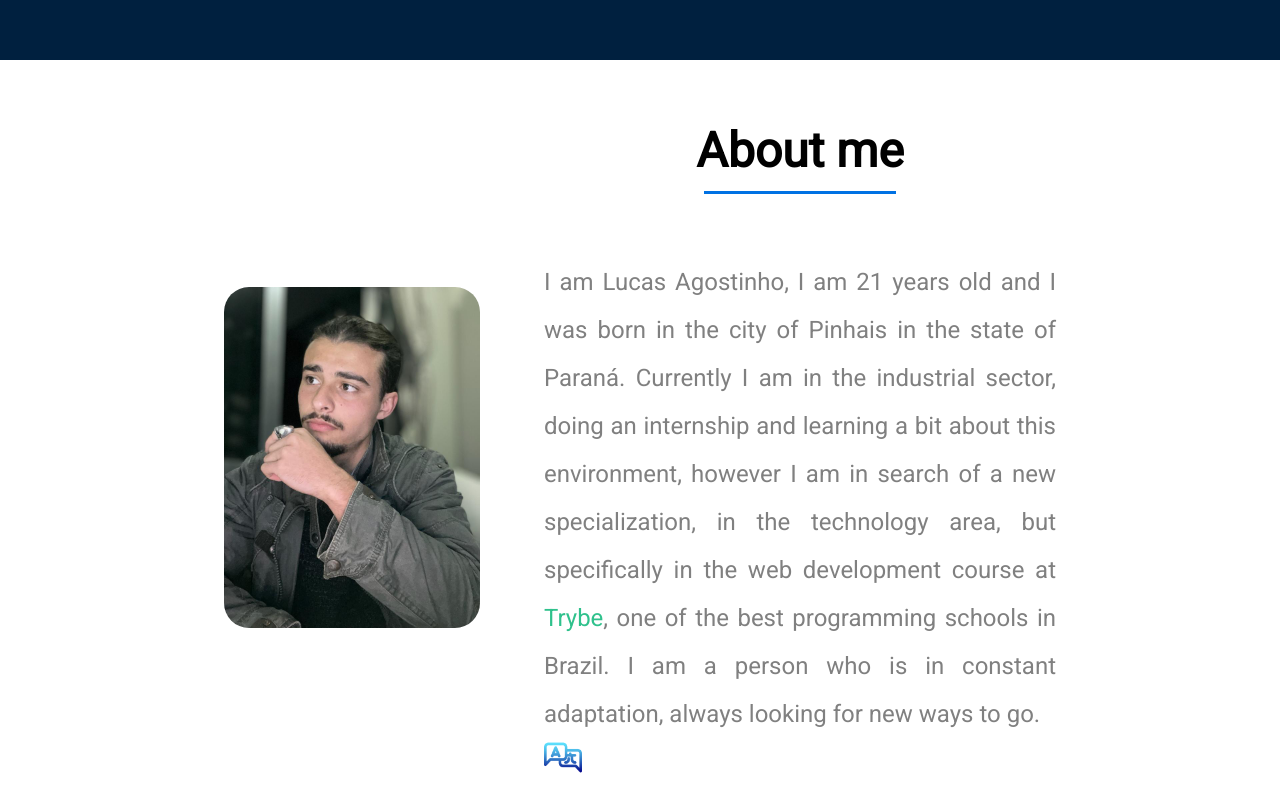
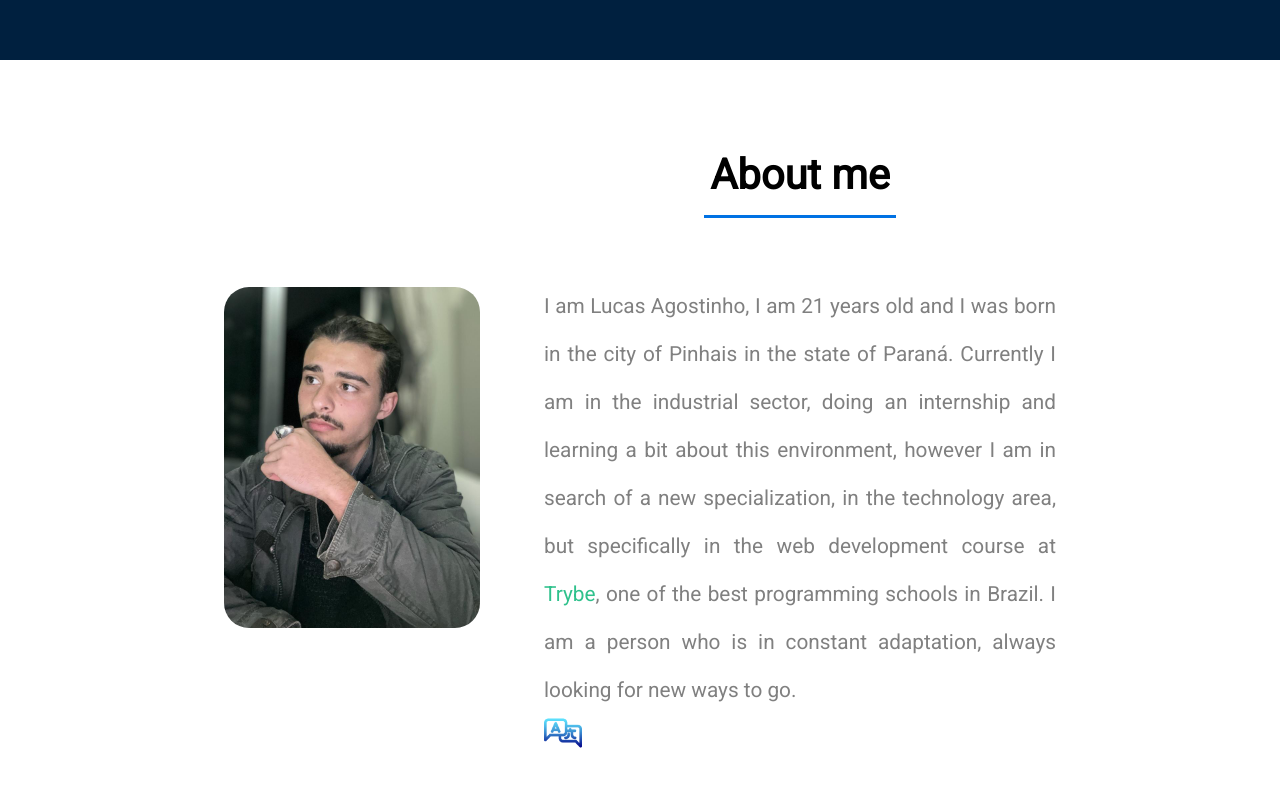
Before and after one commit to LucasBelgamann/my-portfolio, a React (Vite) app: page / in a window 1280 px wide. Shown: the part 740-1540 px from the top of the page. Built offline with nearby package versions, Linux system fonts and the light colour scheme.

Commit message:
Footer link

```diff
--- a/src/components/about/About.css
+++ b/src/components/about/About.css
@@ -14,7 +14,7 @@
 
 .text-about {
     width: 40vw;
-    font-size: 1.5rem;
+    font-size: 1.3rem;
     text-align: justify;
     color: grey;
     font-family: 'Roboto', sans-serif;
--- a/src/components/footer/Footer.jsx
+++ b/src/components/footer/Footer.jsx
@@ -6,7 +6,7 @@ import './Footer.css';
 export default function Footer() {
   return (
     <div>
-      <div className='pai-contact'>
+      <div className='pai-contact' id="footer">
         <div className='form-contact'>
             <form>
                 <input type='email' placeholder='Digite seu e-mail' />
--- a/src/components/headerDois/HeaderDois.jsx
+++ b/src/components/headerDois/HeaderDois.jsx
@@ -19,7 +19,7 @@ function NavBar() {
                 <li className="nav_item"><a href='#title-hardss' className="nav_link">Hards Skills</a></li>
                 <li className="nav_item"><a href="#projects" className="nav_link">Projects</a></li>
                 <li className="nav_item"><Link to='/certificates' className="nav_link">Certificates</Link></li>
-                <li className="nav_item"><a href="#contact" className="nav_link">Contact</a></li>
+                <li className="nav_item"><a href="#footer" className="nav_link">Contact</a></li>
             </ul>
             <div onClick={ navToggle } className="nav_toggler">
                 <div className="line1"></div>
```
